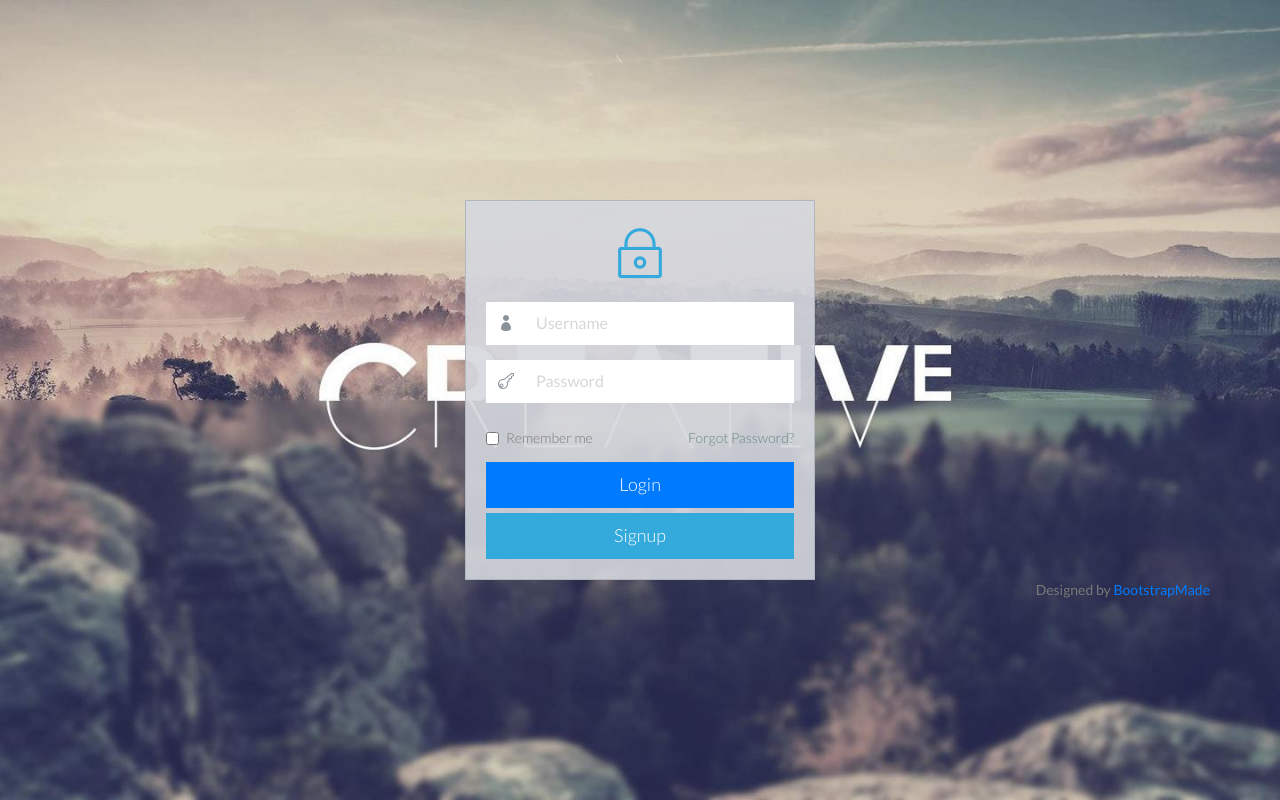
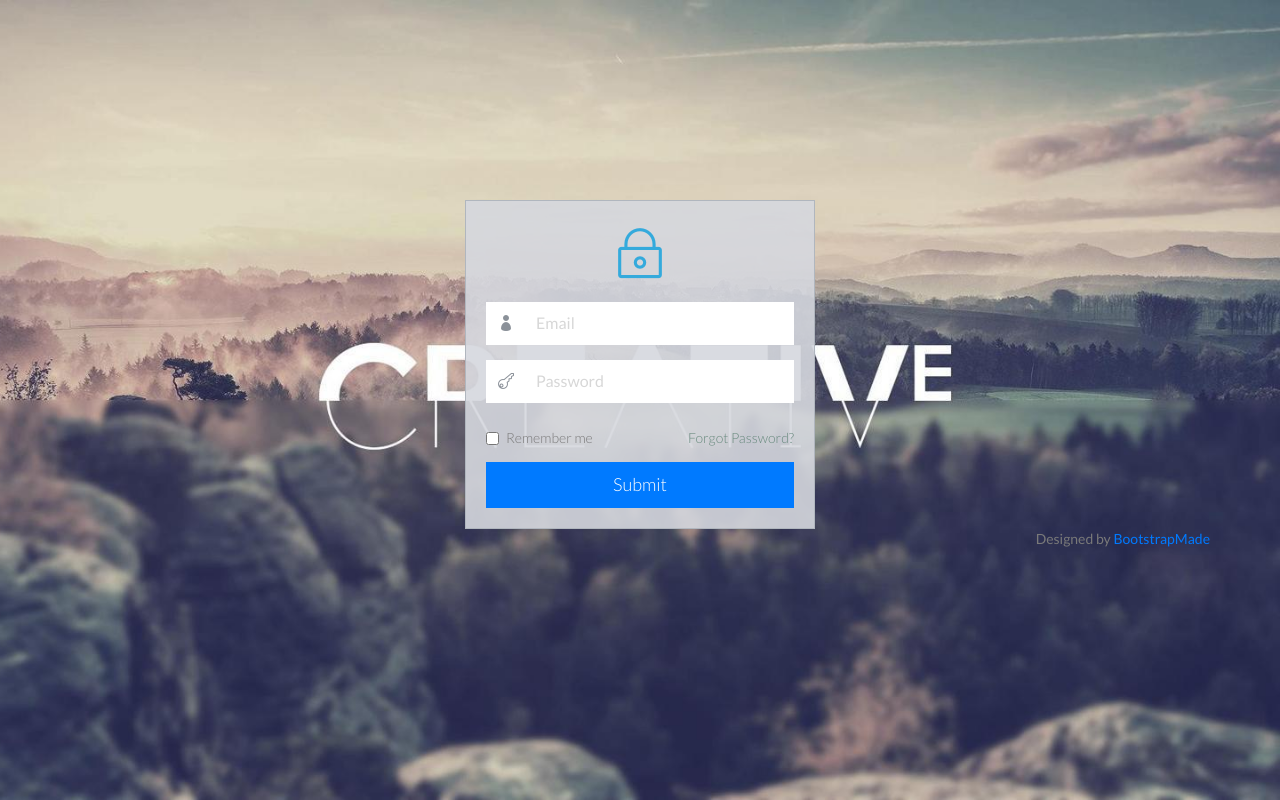
Before and after one commit to NekaDavaa/news, a PHP site: page /login.php in a window 1280 px wide. Run offline with PHP 8.4, Linux system fonts and the light colour scheme.

Commit message:
login page

```diff
--- a/includes/form_handler/register.php
+++ b/includes/form_handler/register.php
@@ -52,7 +52,7 @@ if (empty($error)) {
 
  $role = "Admin";
 
- $query = mysqli_query ($mysqli, "INSERT INTO users VALUES ('', '$username', '$first_name', '$last_name', 'email', '$hashedPwd', '$profile_pic', '$role', '0');");
+ $query = mysqli_query ($mysqli, "INSERT INTO users VALUES ('', '$username', '$first_name', '$last_name', '$email', '$hashedPwd', '$profile_pic', '$role', '0');");
 
      if ($query) {
       header("Location: ../../nw-admin.php?message=login_now");
--- a/login.php
+++ b/login.php
@@ -9,7 +9,7 @@
   <meta name="keyword" content="Creative, Dashboard, Admin, Template, Theme, Bootstrap, Responsive, Retina, Minimal">
   <link rel="shortcut icon" href="img/favicon.png">
 
-  <title>Login Page 2 | Creative - Bootstrap 3 Responsive Admin Template</title>
+  <title>Login Page | Creative - Bootstrap 3 Responsive Admin Template</title>
 
   <!-- Bootstrap CSS -->
   <link href="admin/css/bootstrap.min.css" rel="stylesheet">
@@ -41,23 +41,23 @@
 
   <div class="container">
 
-    <form class="login-form" action="index.html">
+    <form class="login-form" action="includes/form_handler/login.php" method="post">
       <div class="login-wrap">
         <p class="login-img"><i class="icon_lock_alt"></i></p>
         <div class="input-group">
           <span class="input-group-addon"><i class="icon_profile"></i></span>
-          <input type="text" class="form-control" placeholder="Username" autofocus>
+          <input type="text" class="form-control" placeholder="Email" name="email" autofocus>
         </div>
         <div class="input-group">
           <span class="input-group-addon"><i class="icon_key_alt"></i></span>
-          <input type="password" class="form-control" placeholder="Password">
+          <input type="password" class="form-control" placeholder="Password" name="pwd">
         </div>
         <label class="checkbox">
                 <input type="checkbox" value="remember-me"> Remember me
                 <span class="pull-right"> <a href="#"> Forgot Password?</a></span>
             </label>
-        <button class="btn btn-primary btn-lg btn-block" type="submit">Login</button>
-        <button class="btn btn-info btn-lg btn-block" type="submit">Signup</button>
+        <input type="submit" name="login" class="btn btn-primary btn-lg btn-block">
+
       </div>
     </form>
     <div class="text-right">
```
Also changed, not shown: includes/form_handler/login.php (added, +9 -0 lines).
